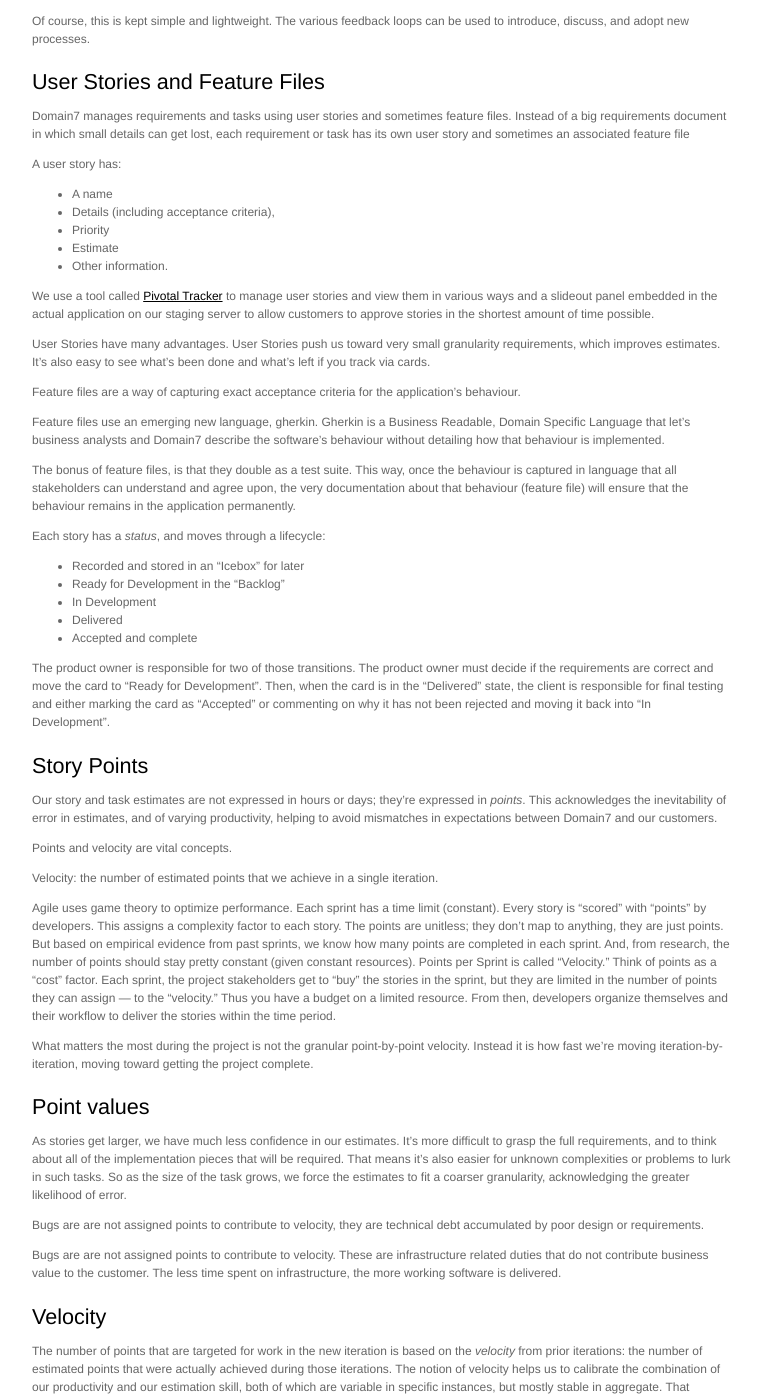
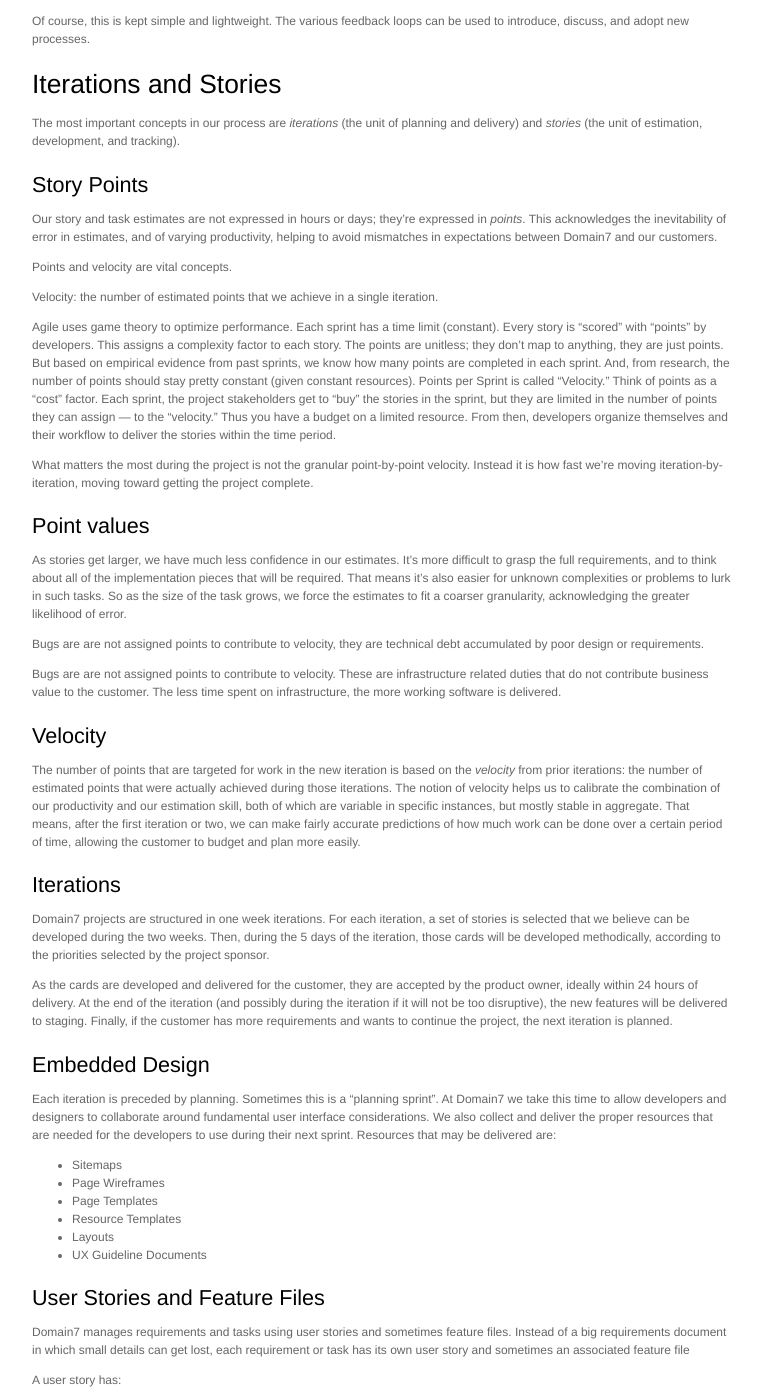
Before and after one commit to domain7/development, a Jekyll site: the page built from stakeholder_narrative.md, in a window 1280 px wide and 1400 px high, scrolled down 4420 px. Shown: the whole window, without its empty margins (258-1019 px from the left). Built offline with Jekyll 4.4.1, drawn with Linux system fonts in a browser that asks for light colours; some of the changed text lies outside the part shown.

Commit message:
Iterations

```diff
--- a/_includes/iterations.md
+++ b/_includes/iterations.md
@@ -1,6 +1,6 @@
 ### Iterations {#iterations}
 
-Domain7 projects are structured in two-week iterations.
+Domain7 projects are structured in one week iterations.
 For each iteration, a set of stories is selected that we believe can
 be developed during the two weeks.
 Then, during the 5 days of the iteration, those cards will be developed methodically,
@@ -11,3 +11,14 @@ At the end of the iteration (and possibly during the iteration if it will not be
 the new features will be delivered to staging.
 Finally, if the customer has more requirements and wants to continue the project,
 the next iteration is planned.
+
+### Embedded Design
+
+Each iteration is preceded by planning. Sometimes this is a "planning sprint". At Domain7 we take this time to allow developers and designers to collaborate around fundamental user interface considerations. We also collect and deliver the proper resources that are needed for the developers to use during their next sprint. Resources that may be delivered are:
+
+* Sitemaps
+* Page Wireframes
+* Page Templates
+* Resource Templates
+* Layouts
+* UX Guideline Documents
--- a/stakeholder_narrative.md
+++ b/stakeholder_narrative.md
@@ -40,16 +40,16 @@ structure and practices, from the overall view down to the day-to-day.
 
 {% include discretion.md %}
 
-{% include user_stories_and_feature_files.md %}
-
-{% include points.md %}
-
 ## Iterations and Stories
 
 The most important concepts in our process are *iterations* (the unit of planning and delivery)
 and *stories* (the unit of estimation, development, and tracking).
 
+{% include points.md %}
+
 {% include iterations.md %}
+
+{% include user_stories_and_feature_files.md %}
 
 ## Meetings
 
```
